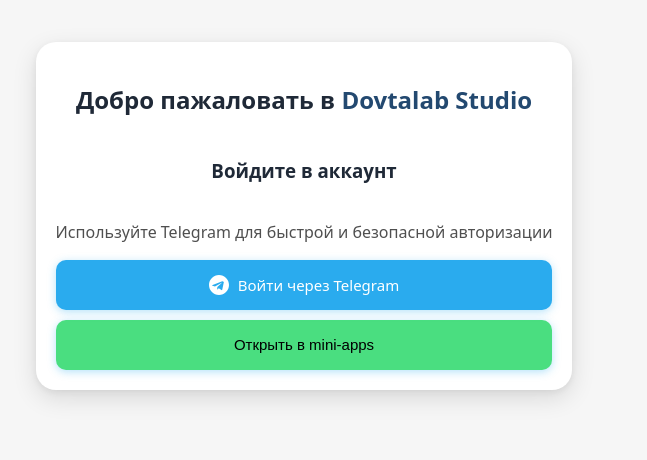
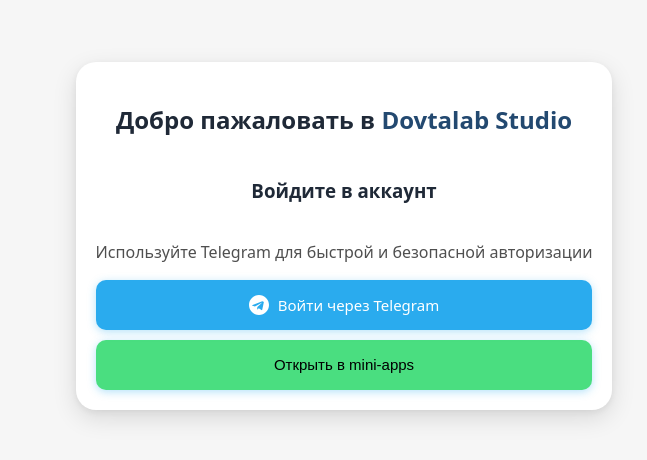
Before and after one commit to k1ng-ali/dovtalab-studio, a Vue app: page /auth in a window 1280 px wide. Shown: the part 204-664 px from the top of the page, without its empty margins (336-983 px from the left). Built offline with nearby package versions, Linux system fonts and the light colour scheme; no server answers.

Commit message:
final fix

```diff
--- a/src/App.vue
+++ b/src/App.vue
@@ -140,7 +140,7 @@
 
 .content {
   display: flex;
-  width: calc(100% - 40px);
+  width: 100%;
   padding: 20px;
 }
 .accessdenied {
--- a/src/features/auth/Auth.vue
+++ b/src/features/auth/Auth.vue
@@ -36,9 +36,10 @@
   background: #F6F6F6;
   justify-content: center;
   align-items: center;
-  width: calc(100% - 40px);
+  width: 100%;
   height: 100%;
   z-index: 99;
+  padding: 20px;
 
   &__card {
     display: flex;
--- a/src/pages/Accessdenied.vue
+++ b/src/pages/Accessdenied.vue
@@ -28,9 +28,11 @@
 <style scoped lang="scss">
 .container {
   display: flex;
+  position: fixed;
   justify-content: center;
   align-items: center;
-  width: calc(100% - 40px);
+  width: 100%;
+  padding: 20px;
   height: 100vh;
   background: #F6F6F6;
   z-index: 90;
```
